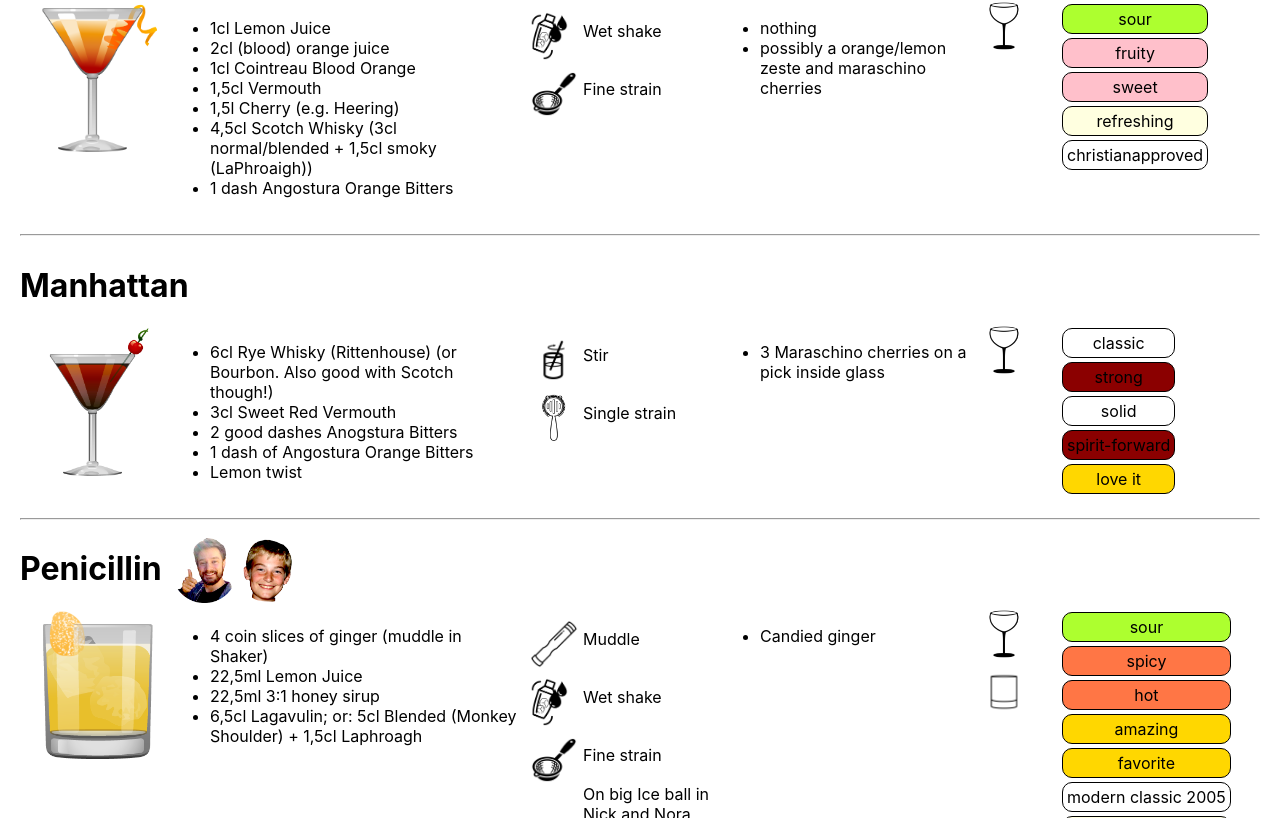
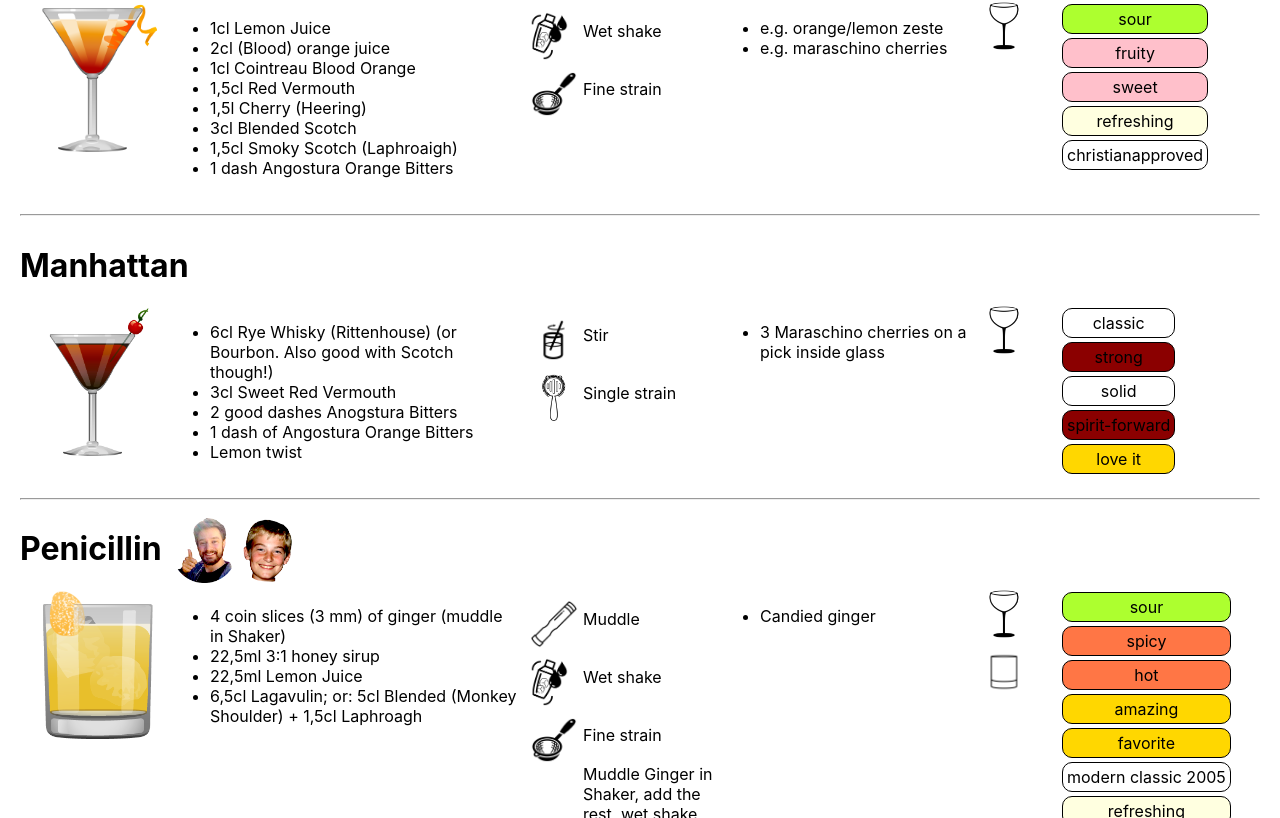
Before and after one commit to FlorianLiebhart/cocktails, a React (Create React App) app: page / in a window 1280 px wide. Shown: the part 2182-3000 px from the top of the page. Built offline with nearby package versions, Linux system fonts and the light colour scheme.

Commit message:
update some recipes
Signed-off-by: Florian Liebhart <flo.liebhart@gmail.com>

```diff
--- a/src/domain/cocktails.ts
+++ b/src/domain/cocktails.ts
@@ -319,11 +319,12 @@ const bloodandsand = {
     picture: imgBloodandsand,
     ingredients: [
         "1cl Lemon Juice",
-        "2cl (blood) orange juice",
+        "2cl (Blood) orange juice",
         "1cl Cointreau Blood Orange",
-        "1,5cl Vermouth",
-        "1,5l Cherry (e.g. Heering)",
-        "4,5cl Scotch Whisky (3cl normal/blended + 1,5cl smoky (LaPhroaigh))",
+        "1,5cl Red Vermouth",
+        "1,5l Cherry (Heering)",
+        "3cl Blended Scotch",
+        "1,5cl Smoky Scotch (Laphroaigh)",
         "1 dash Angostura Orange Bitters"
     ],
     ingredientsGuest: [
@@ -341,8 +342,8 @@ const bloodandsand = {
         PREP_FINE_STRAIN
     ],
     garnishes: [
-        "nothing",
-        "possibly a orange/lemon zeste and maraschino cherries"
+        "e.g. orange/lemon zeste",
+        "e.g. maraschino cherries"
     ],
     glasses: [
         GLASS_NICKANDNORA
@@ -405,9 +406,9 @@ const penicillin = {
     name: "Penicillin",
     picture: imgPenicillin,
     ingredients: [
-        "4 coin slices of ginger (muddle in Shaker)",
+        "4 coin slices (3 mm) of ginger (muddle in Shaker)",
+        "22,5ml 3:1 honey sirup",
         "22,5ml Lemon Juice",
-        "22,5ml 3:1 honey sirup",
         "6,5cl Lagavulin; or: 5cl Blended (Monkey Shoulder) + 1,5cl Laphroagh"
     ],
     ingredientsGuest: [
@@ -421,7 +422,7 @@ const penicillin = {
         PREP_MUDDLE,
         PREP_WET_SHAKE,
         PREP_FINE_STRAIN,
-        "On big Ice ball in Nick and Nora glass; or in Tumbler"
+        "Muddle Ginger in Shaker, add the rest, wet shake, strain"
     ],
     garnishes: [
         "Candied ginger"
@@ -525,7 +526,7 @@ const mrswizzle = {
         "1,5cl Lemon Juice",
         "1,5cl Honey Sirup",
         "1,5cl Falernum",
-        "4,5cl Demerara Rum (zB. El Dorado)",
+        "4,5cl Demerara Rum (e.g. El Dorado)",
         "22,5ml Mr. Black Coffee Liqueur",
         "2 dashes Orange bitters"
     ],
@@ -904,12 +905,12 @@ const saturn = {
     name: "Saturn",
     picture: imgSaturn,
     ingredients: [
-        "15ml Passion Fruit Juice (or puree)",
-        "5-10ml Sugar Sirup (orig: 15ml, but too sweet)",
+        "15ml Passion Fruit Juice",
         "30ml Lemon Juice (maybe try with lime instead next time)",
         "15ml Falernum (John D. Taylor's Velvet)",
         "15ml Orgeat",
-        "75ml London Dry Gin (Tanqueray)"
+        "75ml London Dry Gin (Tanqueray)",
+        "5-10ml Sugar Sirup"
     ],
     ingredientsGuest: [
         "London Dry Gin",
@@ -1322,7 +1323,7 @@ const nakedandfamous = {
         "2,5cl Aperol",
         "2,5cl Lime Juice",
         "2,5cl Yellow Chartreuse (if Green: 2cl green, 0,5cl honey sirup",
-        "2,5cl Mezcal"
+        "2,5cl Mezcal (Espolon Tequila)"
     ],
     ingredientsGuest: [
         "Mezcal",
@@ -1423,8 +1424,7 @@ const nucleardaiquiri = {
         "very tart",
         "very strong",
         "very good, tastes like herbs",
-        "2005, Gregor De Gruyther",
-        "favorite"
+        "2005, Gregor De Gruyther"
     ],
     history: [],
     notes: [
@@ -1572,8 +1572,8 @@ const delicioussour = {
     ingredients: [
         "5 cl Apple Brandy (Calvados Papidoux V.S.O.P. or Laird's Applejack)",
         "3 cl Lemon Juice",
-        "1,5 cl Peach Liqueur (don't use more!. It was really tastable already)",
-        "1,5 cl sugar sirup (maybe a little bit less sweet (maybe 1cl sugar sirup))",
+        "1,5 cl (orig 1,5) Peach Liqueur (don't use more!. It was really tastable already)",
+        "1 cl (orig 1,5) sugar sirup (maybe a little bit less sweet (maybe 1cl sugar sirup))",
         "half an egg white",
         "Lemon Twist",
         "Mabye a dash of bitters"
@@ -1605,7 +1605,6 @@ const delicioussour = {
         "sweet",
         "fruity",
         "delicious",
-        "favorite",
         "tastes like apple, peach pretty prominent as well",
         "christianapproved"
     ],
@@ -1735,7 +1734,7 @@ const margaritanegra = {
     ingredients: [
         "12 ml Agave Sirup (or Sugar Sirup/Honey if non-existnet)",
         "30 ml Lime Juice",
-        "30 ml Tequila Blanco / Mezcal",
+        "30 ml Tequila Blanco / Mezcal (El Jimador or Espolon)",
         "30 ml Mr. Black Coffee Liquor",
         "Tajin and Salt for rim (if no Tajin, maybe use a few drops of tabasco run around the rim)",
         "benefits from a light dash of chocolate bitters :-)"
@@ -1752,7 +1751,7 @@ const margaritanegra = {
         "in double rocks glass on one big ice cube"
     ],
     garnishes: [,
-        "Rim glass with salt or/and Tajin spice mix",
+        "Rim glass with salt or/and Tajin spice mix or tabasco and salt",
         "Lime Wheel"
     ],
     glasses: [
@@ -1827,11 +1826,10 @@ const coldbrewshakerato = {
     name: "Cold Brew Shakerato",
     picture: imgColdbrewshakerato,
     ingredients: [
-        "it's like a 'shaken Negroni'",
         "30 ml Fresh Orange Juice",
-        "30 ml Campari (maybe use less?, as I also use less in Negroni)",
+        "30 ml Campari",
         "30 ml London Dry Gin (e.g. Tanqueray)",
-        "30 ml Mr Black Coffee Liquor",
+        "25 ml Mr Black Coffee Liquor",
         "Orange twist"
     ],
     ingredientsGuest: [
@@ -2015,8 +2013,8 @@ const artichokehold = {
     ingredients: [
         "22.5ml Cynar",
         "22.5ml Lime Juice",
-        "15ml Elderflower Sirup",
-        "15ml Orgeat",
+        "12,5ml Elderflower Sirup",
+        "12,5ml Orgeat",
         "22.5ml Overproof Jamaican Rum (Smith and Cross, please don't use anything else)",
         "Mint Sprig Garnish"
     ],
@@ -2074,13 +2072,11 @@ const eastside = {
     name: "Eastside",
     picture: imgEastside,
     ingredients: [
-        "8 Mint leaves",
-        "3-4 slices of cucumber",
-        "2cl Sugar Sirup",
+        "5 Mint leaves",
+        "4 slices of cucumber",
+        "1,5cl Sugar Sirup",
         "3cl Lime Juice",
-        "6cl Gin (Tanqueray or Needle, both fine :))",
-        "sweet-sour balance very important, 30ml lime and 20ml sugar should be fine, but I need to play around with it more; maybe less sugar (15ml?) and maybe even less lime",
-        "for myself, I'd wanna try 6cl Gin, 25ml Lime, 15ml Sugar Sirup"
+        "6cl Gin (e.g. Tanqueray)"
     ],
     ingredientsGuest: [
         "Gin",
@@ -2121,7 +2117,7 @@ const gordonsbreakfast = {
     picture: imgGordonsbreakfast,
     ingredients: [
         "1 Lime cut into 6 wedges",
-        "4-5 Pieces of Cucumber",
+        "4-5 Slices of Cucumber",
         "2cl Simple Sugar Sirup",
         "6cl Gin (e.g. Tanqueray or Needle)",
         "4 dashes Tabasco (is already fiery :))",
@@ -2140,7 +2136,8 @@ const gordonsbreakfast = {
         PREP_WET_SHAKE,
         PREP_OPEN_POUR,
         "Cut lime into 6 wedges, remove whites",
-        "muddle with the other ingredients, wet shake, and open pour (ice crisps are actually nice)"
+        "muddle with the other ingredients, wet shake, and open pour (ice crisps are actually nice)",
+        "serve with straw"
 
     ],
     garnishes: [,
@@ -2487,7 +2484,7 @@ const closingargument = {
     ingredients: [
         "2,5cl Lime Juice",
         "2,5cl Maraschino Liqueur (use Luxardo)",
-        "2,5cl Mezcal (use Del Maguey VIDA :-))",
+        "2,5cl Mezcal (Del Maguey VIDA)",
         "2,5cl Green Chartreuse"
     ],
     ingredientsGuest: [
```
